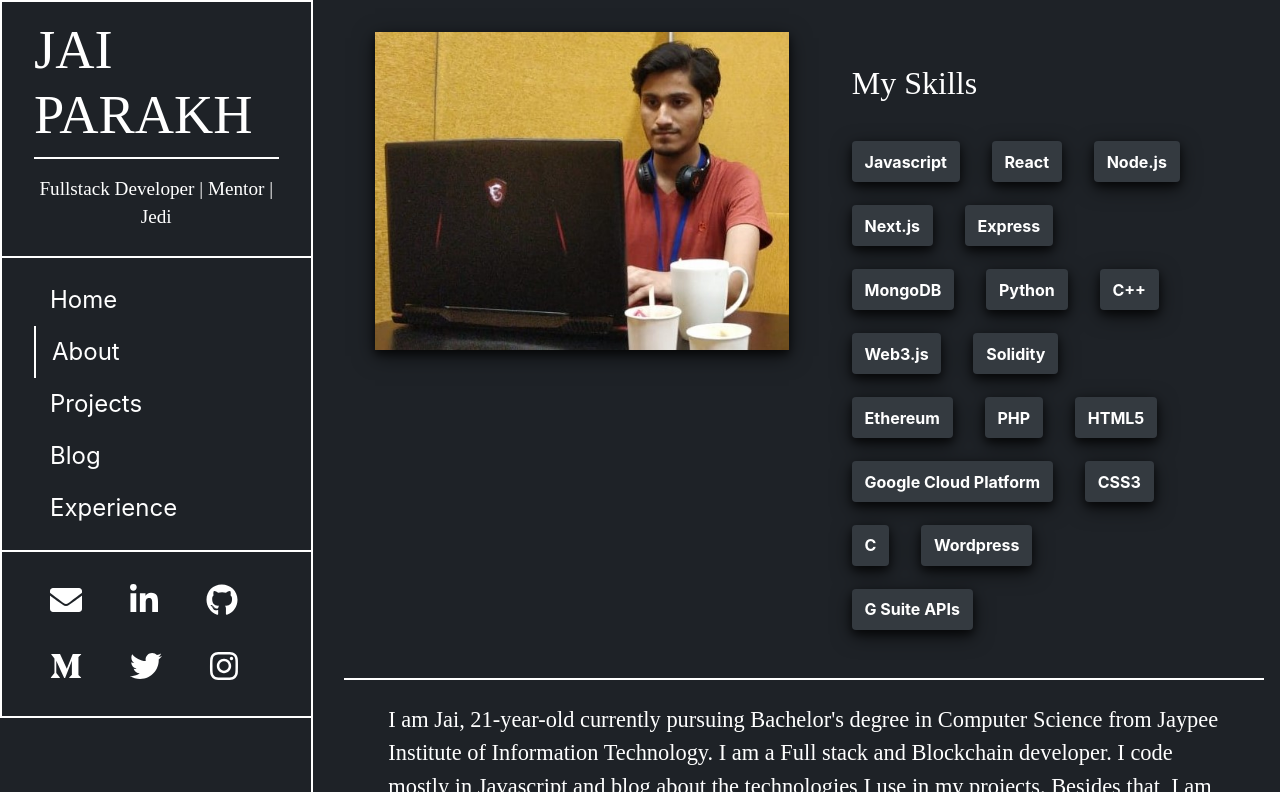
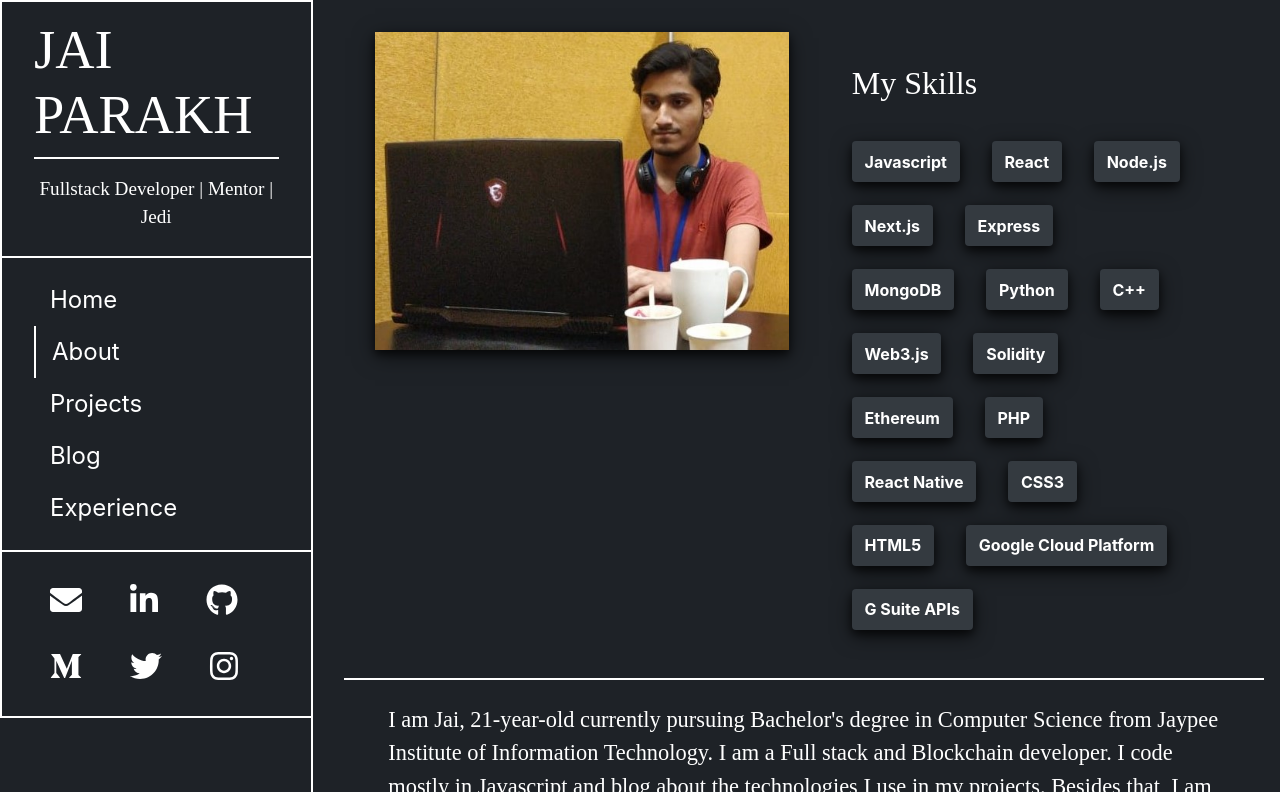
Before and after one commit to JaiParakh/Portfolio, a Next.js app: page /about in a window 1280 px wide. Built offline with nearby package versions, Linux system fonts and the light colour scheme.

Commit message:
changes made

```diff
--- a/pages/about.js
+++ b/pages/about.js
@@ -1,7 +1,7 @@
 import React from 'react'
 import Layout from './../components/Layout';
 
-const skills = ["Javascript", "React", "Node.js", "Next.js", "Express", "MongoDB", "Python", "C++", "Web3.js", "Solidity", "Ethereum", "PHP", "HTML5", "Google Cloud Platform", "CSS3", "C", "Wordpress","G Suite APIs"]
+const skills = ["Javascript", "React", "Node.js", "Next.js", "Express", "MongoDB", "Python", "C++", "Web3.js", "Solidity", "Ethereum", "PHP", "React Native", "CSS3", "HTML5", "Google Cloud Platform", "G Suite APIs"]
 
 export default class About extends React.Component {
 
```
